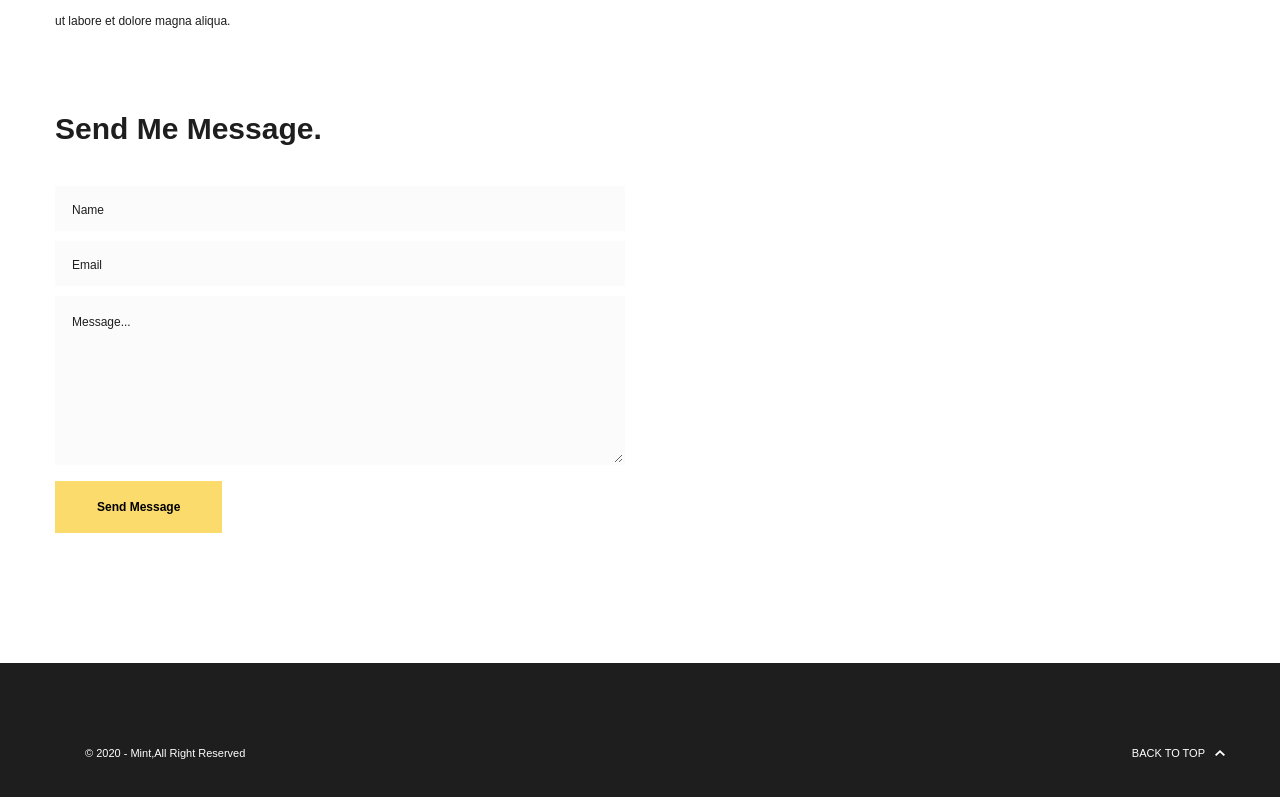
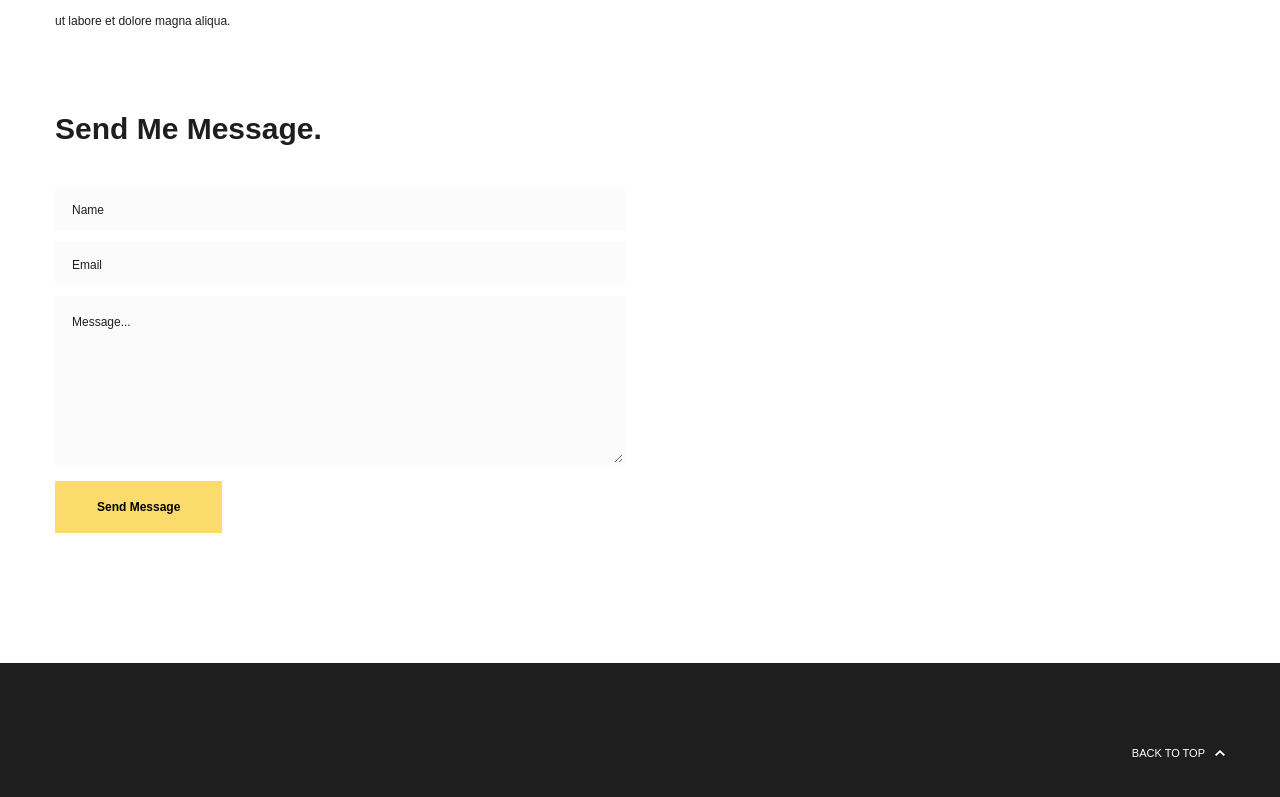
Before and after one commit to AriNguyen/AriNguyen.github.io, a React (Create React App) app: page / in a window 1280 px wide. Shown: the part 6213-7010 px from the top of the page. Built offline with nearby package versions, Linux system fonts and the light colour scheme.

Commit message:
remove from footer

```diff
--- a/src/sections/footer/footer.tsx
+++ b/src/sections/footer/footer.tsx
@@ -14,7 +14,6 @@ export default function Footer() {
           <Col xs={12} sm={6} md={6}>
             <div className="footer-box">
               {/* <img src={Logo} alt="logo" /> */}
-              <p>© 2020 - Mint,All Right Reserved</p>
             </div>
           </Col>
           <Col xs={12} sm={6} md={6}>
```
